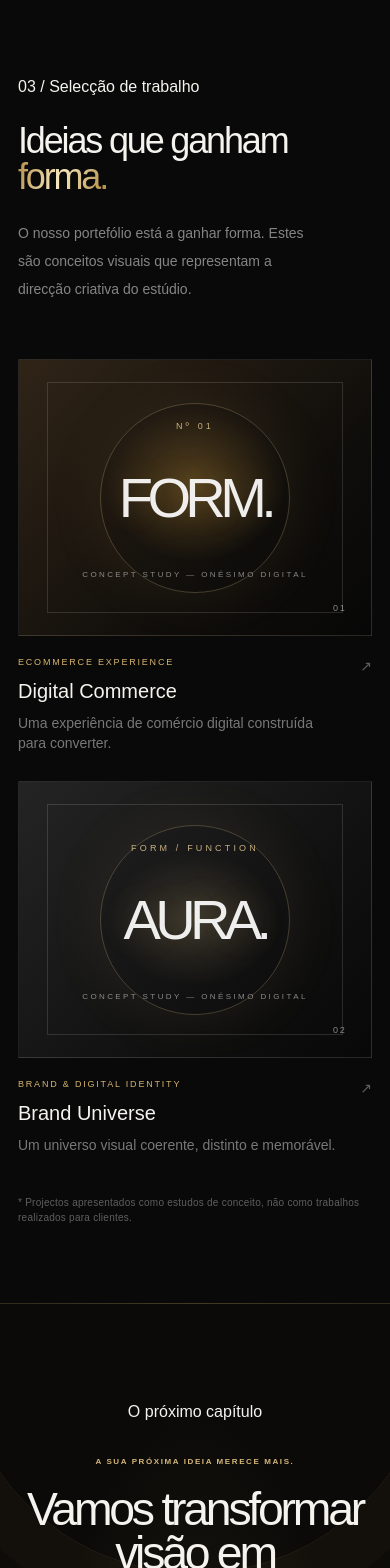
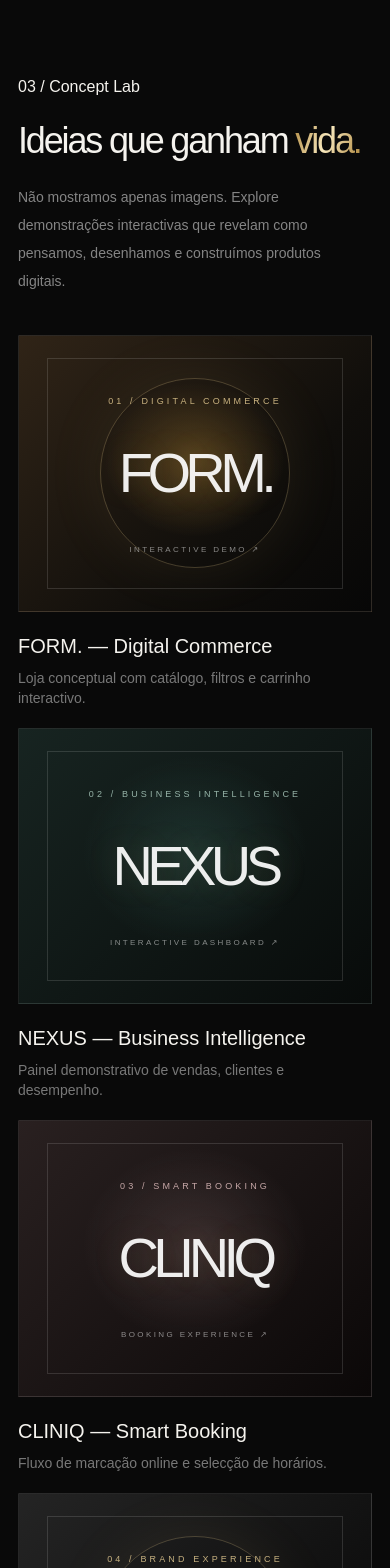
Before and after one commit to onesimo-miguel17/onesimo-digital, a Next.js app: page / in a window 390 px wide. Shown: the part 3860-5428 px from the top of the page. Built offline with nearby package versions, Linux system fonts and the light colour scheme.

Commit message:
feat: showcase interactive concept demos on homepage

```diff
--- a/src/app/page.tsx
+++ b/src/app/page.tsx
@@ -106,9 +106,19 @@ export default function Home() {
         </section>
 
         <section id="projectos" className="section-space projects-section">
-          <div className="container-shell"><div className="flex flex-col justify-between gap-6 md:flex-row md:items-end"><div><SectionLabel>03 / Selecção de trabalho</SectionLabel><h2 className="section-heading mt-6">Ideias que ganham <span className="gold-text">forma.</span></h2></div><p className="max-w-[300px] text-sm leading-7 text-white/50">O nosso portefólio está a ganhar forma. Estes são conceitos visuais que representam a direcção criativa do estúdio.</p></div>
-            <div className="mt-14 grid gap-7 md:grid-cols-2">{projects.map((project) => <article key={project.number} className="project-card group"><div className={`project-visual ${project.className} flex aspect-[1.28] items-center justify-center`}><div className="project-frame" /><div className="project-orbit" /><div className="relative z-10 text-center"><span className="text-[9px] tracking-[.35em] text-[#f0d69a]/80">{project.mark}</span><div className="project-wordmark my-5">{project.number === "01" ? "FORM." : "AURA."}</div><span className="text-[8px] tracking-[.3em] text-white/50">CONCEPT STUDY — ONÉSIMO DIGITAL</span></div><span className="project-corner">{project.number}</span></div><div className="mt-5 flex items-start justify-between gap-4"><div><p className="text-[9px] tracking-[.2em] text-[#d6b56d]">{project.type}</p><h3 className="mt-2 text-xl">{project.name}</h3><p className="mt-2 text-sm text-white/45">{project.description}</p></div><span className="text-sm text-white/35 transition group-hover:-translate-y-1 group-hover:translate-x-1 group-hover:text-[#d6b56d]">↗</span></div></article>)}</div>
-            <p className="mt-10 text-[10px] tracking-wide text-white/35">* Projectos apresentados como estudos de conceito, não como trabalhos realizados para clientes.</p>
+          <div className="container-shell">
+            <div className="flex flex-col justify-between gap-6 md:flex-row md:items-end">
+              <div><SectionLabel>03 / Concept Lab</SectionLabel><h2 className="section-heading mt-6">Ideias que ganham <span className="gold-text">vida.</span></h2></div>
+              <p className="max-w-[330px] text-sm leading-7 text-white/50">Não mostramos apenas imagens. Explore demonstrações interactivas que revelam como pensamos, desenhamos e construímos produtos digitais.</p>
+            </div>
+            <div className="mt-10 grid gap-5 sm:grid-cols-2">
+              <a href="/projectos/form" className="project-card group block"><div className="project-visual commerce-art flex aspect-[1.28] items-center justify-center"><div className="project-frame" /><div className="project-orbit" /><div className="relative z-10 text-center"><span className="text-[9px] tracking-[.35em] text-[#f0d69a]/80">01 / DIGITAL COMMERCE</span><div className="project-wordmark my-5">FORM.</div><span className="text-[8px] tracking-[.3em] text-white/50">INTERACTIVE DEMO ↗</span></div></div><h3 className="mt-5 text-xl">FORM. — Digital Commerce</h3><p className="mt-2 text-sm text-white/45">Loja conceptual com catálogo, filtros e carrinho interactivo.</p></a>
+              <a href="/projectos/nexus" className="project-card group block"><div className="project-visual flex aspect-[1.28] items-center justify-center bg-[radial-gradient(ellipse_at_50%_45%,rgba(70,130,120,.24),transparent_45%),linear-gradient(135deg,#172421,#080b0a)]"><div className="project-frame" /><div className="relative z-10 text-center"><span className="text-[9px] tracking-[.35em] text-[#b7d8cb]/80">02 / BUSINESS INTELLIGENCE</span><div className="project-wordmark my-5">NEXUS</div><span className="text-[8px] tracking-[.3em] text-white/50">INTERACTIVE DASHBOARD ↗</span></div></div><h3 className="mt-5 text-xl">NEXUS — Business Intelligence</h3><p className="mt-2 text-sm text-white/45">Painel demonstrativo de vendas, clientes e desempenho.</p></a>
+              <a href="/projectos/cliniq" className="project-card group block"><div className="project-visual flex aspect-[1.28] items-center justify-center bg-[radial-gradient(ellipse_at_50%_45%,rgba(180,145,145,.2),transparent_45%),linear-gradient(135deg,#292020,#0b0808)]"><div className="project-frame" /><div className="relative z-10 text-center"><span className="text-[9px] tracking-[.35em] text-[#edc9c9]/80">03 / SMART BOOKING</span><div className="project-wordmark my-5">CLINIQ</div><span className="text-[8px] tracking-[.3em] text-white/50">BOOKING EXPERIENCE ↗</span></div></div><h3 className="mt-5 text-xl">CLINIQ — Smart Booking</h3><p className="mt-2 text-sm text-white/45">Fluxo de marcação online e selecção de horários.</p></a>
+              <a href="/projectos/aura" className="project-card group block"><div className="project-visual universe-art flex aspect-[1.28] items-center justify-center"><div className="project-frame" /><div className="project-orbit" /><div className="relative z-10 text-center"><span className="text-[9px] tracking-[.35em] text-[#f0d69a]/80">04 / BRAND EXPERIENCE</span><div className="project-wordmark my-5">AURA.</div><span className="text-[8px] tracking-[.3em] text-white/50">INTERACTIVE BRAND STUDY ↗</span></div></div><h3 className="mt-5 text-xl">AURA. — Brand Experience</h3><p className="mt-2 text-sm text-white/45">Sistema de identidade, paleta, tipografia e aplicações.</p></a>
+            </div>
+            <div className="mt-10 text-center"><a href="/projectos" className="secondary-button group">Explorar o Concept Lab <Arrow /></a></div>
+            <p className="mt-8 text-[10px] tracking-wide text-white/35">* Estudos de conceito com dados fictícios. Não representam trabalhos realizados para clientes.</p>
           </div>
         </section>
 
```
